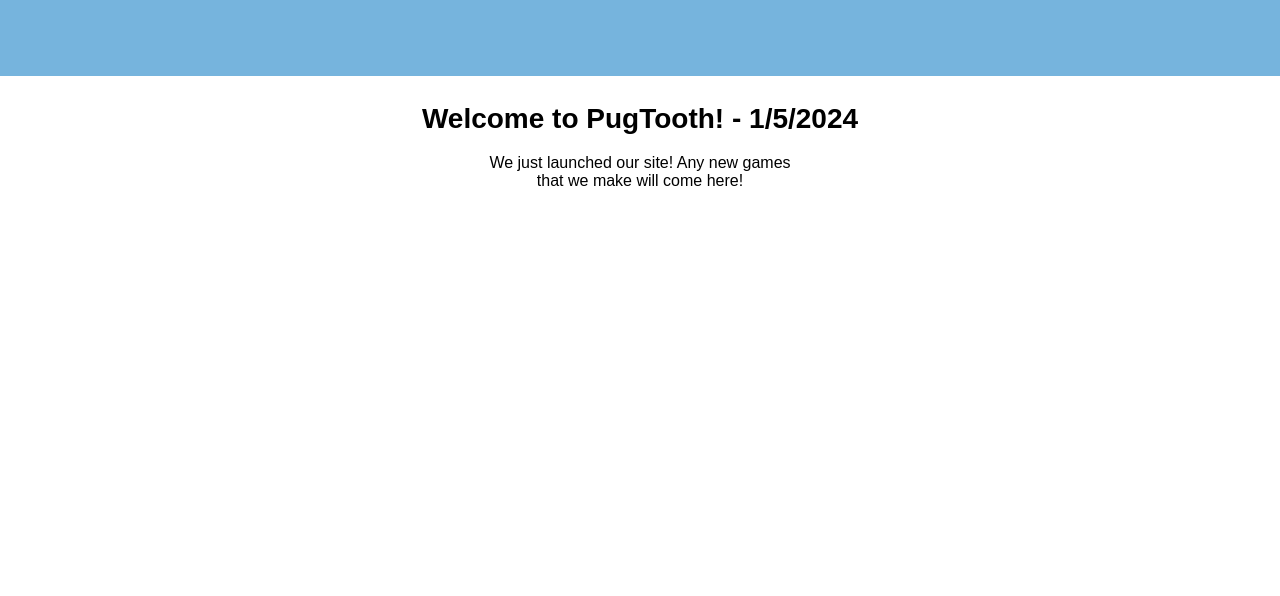
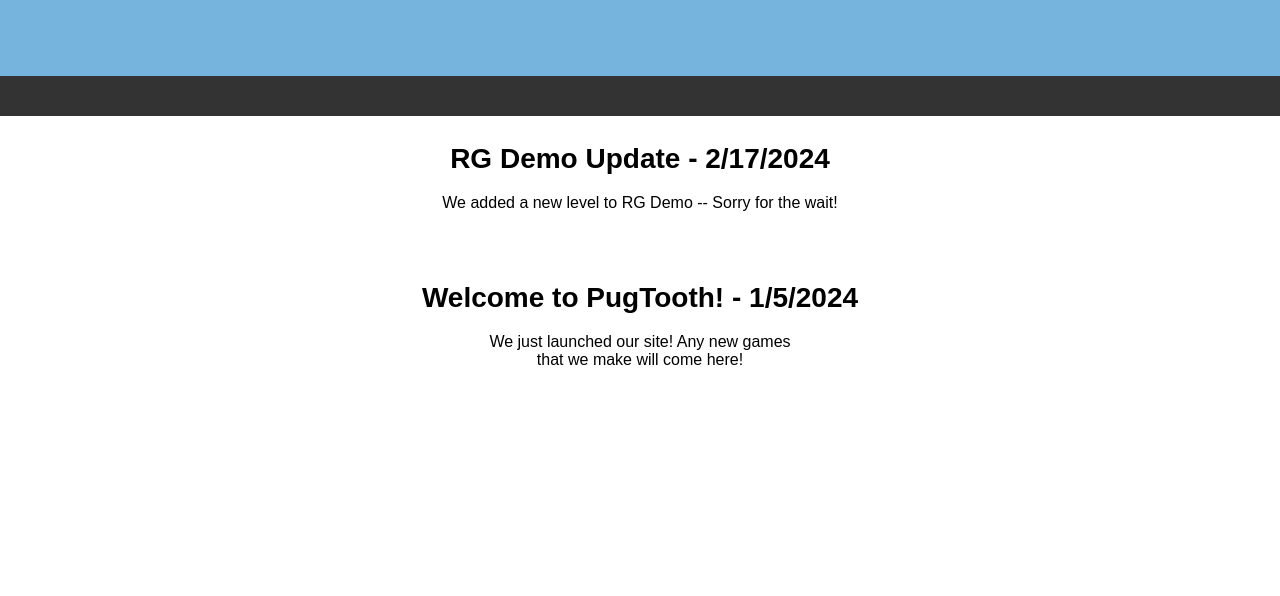
Before and after one commit to pugtooth/pugtooth.github.io, a plain HTML site: page blog/index.html in a window 1280 px wide. Shown: the part 204-800 px from the top of the page. Drawn offline with Linux system fonts and the light colour scheme.

Commit message:
rg demo update

```diff
--- a/blog/index.html
+++ b/blog/index.html
@@ -27,6 +27,9 @@
         </div>
 
         <div id="content">
+            <h1>RG Demo Update - 2/17/2024</h1>
+            <p>We added a new level to RG Demo -- Sorry for the wait!</p>
+            <br><br>
             <h1>Welcome to PugTooth! - 1/5/2024</h1>
             <p>We just launched our site! Any new games <br> that we make will come here!</p>
         </div>
--- a/style/style.css
+++ b/style/style.css
@@ -56,6 +56,8 @@ iframe {
     box-sizing: border-box;
     padding: min(1vw, 1vh);
     margin: 0;
+    top: min(5vw, 5vh);
+    position: relative;
     width: 100%;
     height: min(200vw, 100vh);
     background-color: white;
```
Also changed, not shown: games/rg/rg.html (+1 -1 lines), 3 other files.
